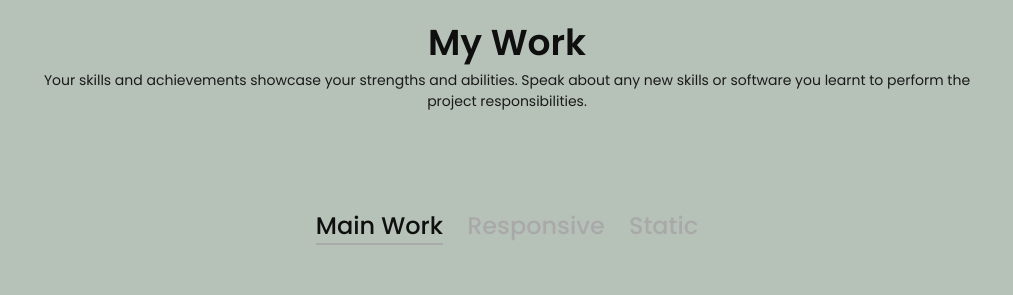
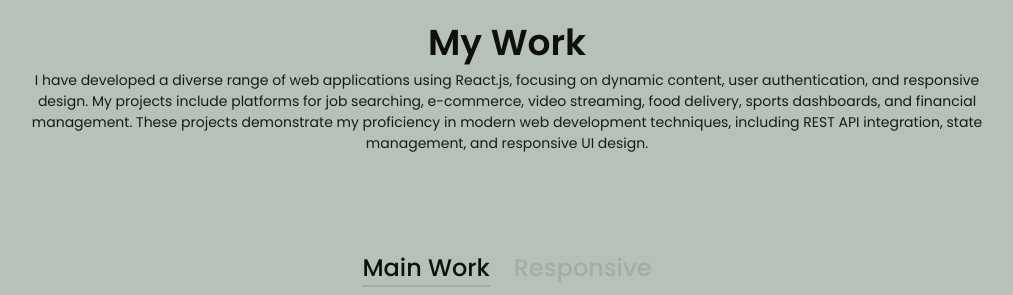
Before and after one commit to PrasanthElangovan/PrasanthPort, a React (Create React App) app: page / in a window 1280 px wide. Shown: the part 2879-3174 px from the top of the page, without its empty margins (133-1146 px from the left). Built offline with nearby package versions, Linux system fonts and the light colour scheme.

Commit message:
gitLinks updated

```diff
--- a/src/Components/About/Info.js
+++ b/src/Components/About/Info.js
@@ -11,12 +11,12 @@ const Info = () => {
       <div className="about__box about_bg2">
         <i className="bx bx-briefcase-alt about__icon"></i>
         <h3 className="about__title">Completed</h3>
-        <span className="about__subtitle"> 5+ Main Projects</span>
+        <span className="about__subtitle"> 3+ Main Projects</span>
       </div>
       <div className="about__box about_bg3">
         <i className="bx bx-briefcase-alt about__icon"></i>
         <h3 className="about__title">Completed</h3>
-        <span className="about__subtitle">30+ Mini Projects</span>
+        <span className="about__subtitle">20+ Mini Projects</span>
       </div>
     </div>
   );
--- a/src/Components/Contact/index.js
+++ b/src/Components/Contact/index.js
@@ -35,12 +35,12 @@ const Contact = () => {
                         </div>
 
                         <div className="contact__card contact__card_bg2">
-                            <i className="bx bxl-whatsapp contact__card-icon"></i>
+                            <i className="uil uil-phone contact__card-icon"></i>
 
-                            <h3 className="contact__card-title">Whatsapp</h3>
+                            <h3 className="contact__card-title">Mobile No</h3>
                             <span className="contact__card-data">+91- 8220444922</span>
 
-                            <a href="" className="contact__button">Write me{" "}
+                            <a href="tel:+918220444922" className="contact__button">Call Me
                             <i className="bx bx-right-arrow-alt contact__button-icon"></i></a>
                         </div>
                     </div>
--- a/src/Components/Footer/index.js
+++ b/src/Components/Footer/index.js
@@ -18,14 +18,14 @@ const Footer = () =>{
                     </li>
                 </ul>
                 <div className="footer__social">
-                    <a href="https://www.facebook.com/siva.prasanthsp.1/" className="footer__social-link link__bg1" target="_blank" rel="noopener noreferrer">
-                        <i class="bx bxl-facebook"></i>
+                    <a href="https://www.linkedin.com/in/prasanthelangovanprofile/" className="footer__social-link link__bg1" target="_blank" rel="noopener noreferrer">
+                        <i class="uil uil-dribbble"></i>
                     </a>
                     <a href="https://www.instagram.com/prasanth_elangovan/" className="footer__social-link link__bg2" target="_blank" rel="noopener noreferrer">
-                        <i class="bx bxl-instagram"></i>
+                        <i class="uil uil-instagram"></i>
                     </a>
-                    <a href="https://www.linkedin.com/in/prasanthelangovanprofile/" className="footer__social-link link__bg3" target="_blank" rel="noopener noreferrer">
-                        <i class="bx bxl-twitter"></i>
+                    <a href="https://github.com/PrasanthElangovan" className="footer__social-link link__bg3" target="_blank" rel="noopener noreferrer">
+                        <i class="uil uil-github-alt"></i>
                     </a>
                 </div>
                 <span className="footer__copy">
--- a/src/Components/Headers/index.css
+++ b/src/Components/Headers/index.css
@@ -3,7 +3,6 @@
     position: sticky;
     top: 1;
     left: 0;
-
     background-color: var(--body-color);
   }
   .nav {
--- a/src/Components/My Work/ProjectItem/index.js
+++ b/src/Components/My Work/ProjectItem/index.js
@@ -6,7 +6,7 @@ import './index.css'
 
 const ProjectItem = props => {
   const {projectDetails} = props
-  const {projectId, imageUrl, description, title, link, tech} = projectDetails
+  const {projectId, imageUrl, description, title, link, tech,githubLink} = projectDetails
   const isOdd = projectId % 2 === 0;
 
     return (
@@ -27,7 +27,7 @@ const ProjectItem = props => {
                             </ul>
                         </div>
                         <div  className="media-icons">
-                            <a  href="https://github.com/PrasanthElangovan/JobApp"  className="icon link__bg1"><i className="uil uil-github-alt"></i></a>
+                            <a  href={githubLink} target='_blank' rel="noreferrer" className="icon link__bg1"><i className="uil uil-github-alt"></i></a>
                         </div>
                     </div>
                 </div>
--- a/src/Components/My Work/index.js
+++ b/src/Components/My Work/index.js
@@ -9,7 +9,6 @@ import "./index.css"
 const tabsList = [
     {tabId: 'MAIN', displayText: 'Main Work'},
     {tabId: 'RESPONSIVE', displayText: 'Responsive'},
-    {tabId: 'STATIC', displayText: 'Static'},
   ]
 
   const projectsList = [
@@ -49,68 +48,34 @@ const tabsList = [
     {
       projectId: 4,
       category: 'RESPONSIVE',
-      imageUrl: 'https://res.cloudinary.com/dmzv0pa0g/image/upload/v1720472230/Screenshot_2024-07-09_015839_p1ydh5.png',
-      title: 'Food Munch',
+      imageUrl: 'https://res.cloudinary.com/dmzv0pa0g/image/upload/v1721130463/money_manager_f9kvir.png',
+      title: 'Money Manager',
       description:
-        'VR Website enables users to explore AR and VR Products and Industry happenings.',
-      link:'https://foodmunch822.ccbp.tech/',
-      githubLink:'',
-      tech: ['HTML','CSS','Bootstrap'],
+        'Developed a Money Manager App using React.js, enabling users to track income, expenses, and balance with dynamic updates. Implemented functionality for adding and deleting transactions, ensuring real-time calculation of financial summaries. Utilized responsive design principles and React state management for a seamless user experience.',
+      link:'https://moneymanger822.ccbp.tech/',
+      githubLink:'https://github.com/PrasanthElangovan/moneymanager',
+      tech: ['HTML','CSS','Reactjs','Javascript'],
     },
     {
       projectId: 5,
       category: 'RESPONSIVE',
-      imageUrl: 'https://res.cloudinary.com/dmzv0pa0g/image/upload/v1720474800/nxtTrendz_sdkd7g.png',
-      title: 'Food Munch',
-      description: 'Food Much Website is a user-centric food tech website.',
-      link:'https://nxtwatch822.ccbp.tech/',
-      githubLink:'',
-      tech: ['React','HTML','CSS','JS'],
+      imageUrl: 'https://res.cloudinary.com/dmzv0pa0g/image/upload/v1721134053/IPL_vhnhwc.png',
+      title: 'IPL DashBoard',
+      description: 'Developed an IPL Dashboard App using React.js, incorporating RESTful API calls to display team details and recent match information. Implemented responsive design with custom CSS and used React Router for seamless navigation. Enhanced user experience by integrating animated loaders and dynamic content updates.',
+      link:'https://ipldashboard822.ccbp.tech/',
+      githubLink:'https://github.com/PrasanthElangovan/IPL',
+      tech: ['React','HTML','CSS','JS','Reactjs'],
     },
     {
       projectId: 6,
       category: 'RESPONSIVE',
-      imageUrl: 'https://res.cloudinary.com/dmzv0pa0g/image/upload/v1720474804/nxtwatch_se7dvj.png',
-      title: 'Portfolio',
+      imageUrl: 'https://res.cloudinary.com/dmzv0pa0g/image/upload/v1720472230/Screenshot_2024-07-09_015839_p1ydh5.png',
+      title: 'Food Munch',
       description:
-        'A portfolio is the best alternative for a resume to showcase your skills to the digital world.',
+        'Food Munch is a responsive web project that showcases a variety of delicious food options. It features a sleek, modern design with sections highlighting why to choose us, menu exploration, delivery and payment options, and customer appreciation. The project includes interactive elements like modals, buttons, and smooth navigation. Built with Bootstrap, it ensures a seamless user experience across devices.',
       link:'https://nxtwatch822.ccbp.tech/',
       githubLink:'',
-      tech: ['React','HTML','CSS','JS'],
-    },
-
-    {
-      projectId: 8,
-      category: 'STATIC',
-      imageUrl: 'https://res.cloudinary.com/dmzv0pa0g/image/upload/v1720472230/Screenshot_2024-07-09_015839_p1ydh5.png',
-      title: 'Speed Typing Test',
-      description:
-        'Speed Typing Test Application is capable of calculating the time to type the randomly generated quote.',
-      link:'https://nxtwatch822.ccbp.tech/',
-      githubLink:'',
-      tech: ['Bootstrap','HTML','CSS'],
-    },
-    {
-      projectId: 9,
-      category: 'STATIC',
-      imageUrl: 'https://res.cloudinary.com/dmzv0pa0g/image/upload/v1720473600/yoga_ck2hup.png',
-      title: 'Random Joke Page',
-      description:
-        'Random Joke Page is an API-based dynamic Web Application that generates a new joke.',
-      link:'https://nxtwatch822.ccbp.tech/',
-      githubLink:'',
-      tech: ['Bootstrap','HTML','CSS'],
-    },
-    {
-      projectId: 10,
-      category: 'STATIC',
-      imageUrl: 'https://res.cloudinary.com/dmzv0pa0g/image/upload/v1720474309/flatpage_yx2z2m.png',
-      title: 'Sizing An Image',
-      description:
-        'This is a dynamic web application capable of adjusting the size of an element using DOM manipulations.',
-      link:'https://nxtwatch822.ccbp.tech/',
-      githubLink:'',
-      tech: ['Bootstrap','HTML','CSS'],
+      tech: ['HTML','CSS','JS','Bootstrap'],
     },
   ]
 
@@ -138,9 +103,7 @@ const tabsList = [
         <div data-aos="fade-up" data-aos-duration="2000" className="about section container" id='projects'>
           <h1 className="section__title">My Work</h1>
           <p className="section__subtitle">
-            Your skills and achievements showcase your strengths and abilities.
-            Speak about any new skills or software you learnt to perform the
-            project responsibilities.
+          I have developed a diverse range of web applications using React.js, focusing on dynamic content, user authentication, and responsive design. My projects include platforms for job searching, e-commerce, video streaming, food delivery, sports dashboards, and financial management. These projects demonstrate my proficiency in modern web development techniques, including REST API integration, state management, and responsive UI design.
           </p>
 
           <ul className="tabs-container">
```
